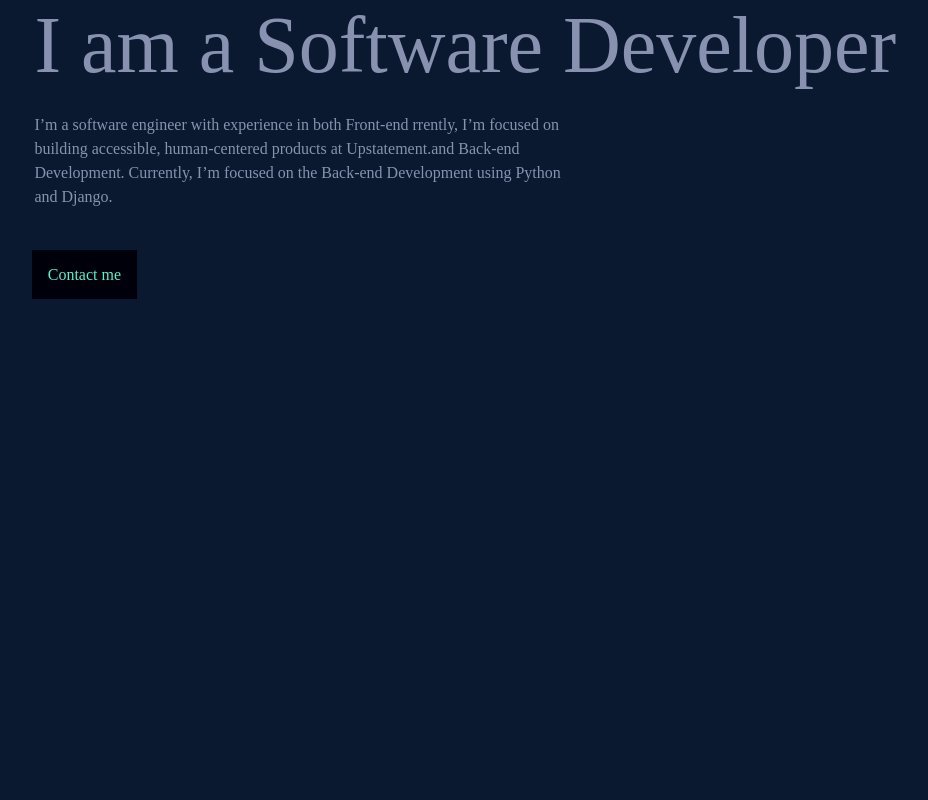
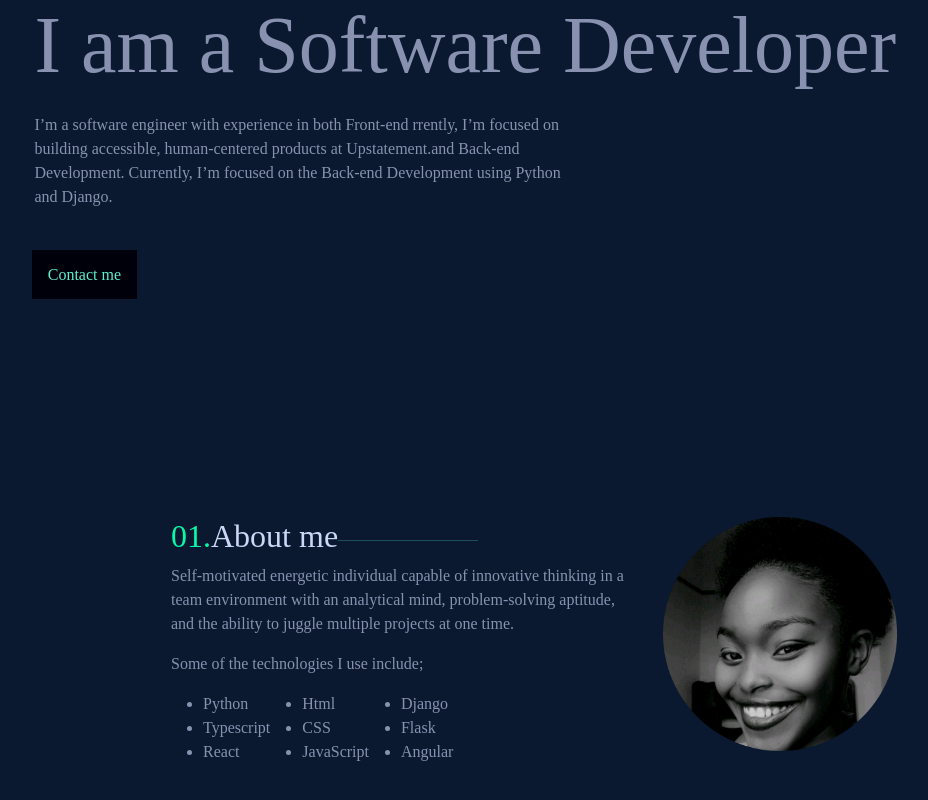
Before and after one commit to catherinekimani/mini-portfolio, a React (Create React App) app: page / in a window 1280 px wide. Shown: the part 320-1120 px from the top of the page, without its empty margins (149-1077 px from the left). Before the commit the page ends 800 px from the top, so only its background shows below. Built offline with nearby package versions, Linux system fonts and the light colour scheme; a web font is replaced by a local one.

Commit message:
Ft: Create about component

```diff
--- a/src/App.css
+++ b/src/App.css
@@ -211,3 +211,33 @@ a:hover{
     margin-top: 50px;
     margin: 7%;
   }
+
+  #About{
+    height: 60vh;
+    margin-top: 18%;
+    margin-left: 25%;
+  }
+  hr{
+    color: #5deecd;
+    width: 30%;
+  }
+
+  h2{
+    color: #ccd6f6;
+  }
+
+  .inner p{
+    max-width: 540px;
+    color: #8892b0;
+    font-family: 'Times New Roman', Times, serif;
+  }
+
+    .skills p{
+    max-width: 540px;
+    color: #8892b0;
+    font-family: 'Times New Roman', Times, serif;
+  }
+
+  ul li{
+    color: #8892b0;
+  }
--- a/src/App.js
+++ b/src/App.js
@@ -1,4 +1,5 @@
 import './App.css';
+import About from './components/About';
 import Home from './components/Home';
 import Navbar from './components/Navbar';
 
@@ -7,6 +8,9 @@ function App() {
     <div className="App">
       <Navbar />
       <Home />
+      <>
+        <About />
+        </>
     </div>
   );
 }
--- /dev/null
+++ b/src/components/About.js
@@ -0,0 +1,44 @@
+import React from 'react'
+
+const About = () => {
+  return (
+      <div id='About'>
+          <div className='row'>
+          <div className='col-md-6'>
+          <div className='d-flex align-items-center'>
+          <h2> <span>01.</span>About me</h2>
+              <hr />
+          </div>
+          <div className='inner'>
+              <p>Self-motivated energetic individual capable of innovative thinking in a team environment with an analytical mind, problem-solving aptitude, and the ability to juggle multiple projects at one time.</p>
+                  </div>
+                  <div className='skills'>
+                      <p>Some of the technologies I use include;</p>
+                      <div className='d-flex mb-5'>
+                      <ul>
+                          <li>Python</li>
+                          <li>Typescript</li>
+                          <li>React</li>
+                          </ul>
+                          <ul>
+                          <li>Html</li>
+                          <li>CSS</li>
+                          <li>JavaScript</li>
+                      </ul>
+                      <ul>
+                          <li>Django</li>
+                          <li>Flask</li>
+                          <li>Angular</li>
+                          </ul>
+                          </div>
+                  </div>
+              </div>
+              <div class="col-md-6 initial-1 aos-init" data-aos="zoom-in" data-aos-delay="300">
+        <img src="./kay.png" alt="" class="img-fluid" width="50%" height="50%"></img>
+</div>
+              </div>
+    </div>
+  )
+}
+
+export default About
--- a/src/components/Navbar.js
+++ b/src/components/Navbar.js
@@ -13,10 +13,9 @@ const Navbar = () => {
                 <div class='brand'><a href="/"><img src="https://cdn-icons-png.flaticon.com/128/5243/5243360.png" alt="" width={'45px'}></img></a></div>
                 <ul>
                     <li><a href="/"><span>01.</span>Home</a></li>
-                    <li><a href="#about"><span>02.</span>About</a></li>
-                    <li><a href="#skills"><span>03.</span>Skills</a></li>
-                    <li><a href="#portfolio"><span>04.</span>Portfolio</a></li>
-                    <li><a href="#contact"><span>05.</span>Contact</a></li>
+                    <li><a href="#About"><span>02.</span>About</a></li>
+                    <li><a href="#portfolio"><span>03.</span>Portfolio</a></li>
+                    <li><a href="#contact"><span>04.</span>Contact</a></li>
                 </ul>
           </nav>
         </div>
```
Also changed, not shown: public/kay.png (added).
